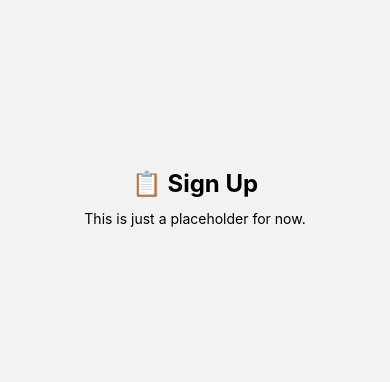
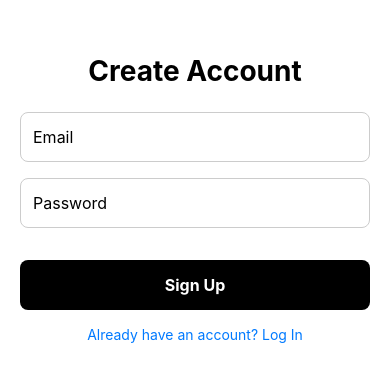
Before and after one commit to deeelern/Orbital-Pencil-Meets-Case, a React Native app: screen /SignUp in a window 390 px wide. Shown: the part 224-606 px from the top of the page. Built offline with nearby package versions, Linux system fonts and the light colour scheme.

Commit message:
patch_1.0.2

```diff
--- a/FirebaseConfig.js
+++ b/FirebaseConfig.js
@@ -1,6 +1,7 @@
 // Import the functions you need from the SDKs you need
 import firebase from "firebase/compat/app";
 import "firebase/compat/auth";
+import "firebase/compat/firestore";
 // TODO: Add SDKs for Firebase products that you want to use
 // https://firebase.google.com/docs/web/setup#available-libraries
 
@@ -20,4 +21,5 @@ if (!firebase.apps.length) {
 
 // Initialize Firebase
 export const auth = firebase.auth();
+export const db = firebase.firestore();
 export default firebase;
--- a/screens/SignUpScreen.js
+++ b/screens/SignUpScreen.js
@@ -1,25 +1,128 @@
-import React from 'react';
-import { View, Text, StyleSheet, SafeAreaView } from 'react-native';
+// ./screens/SignUpScreen.js
+import React, { useState } from 'react';
+import {
+  View,
+  Text,
+  TextInput,
+  TouchableOpacity,
+  StyleSheet,
+  Alert
+} from 'react-native';
+import { auth, db } from '../FirebaseConfig';
+import { createUserWithEmailAndPassword } from 'firebase/auth';
+import { doc, setDoc, serverTimestamp } from 'firebase/firestore';
 
-export default function SignUpScreen() {
+export default function SignUpScreen({ navigation }) {
+  const [email, setEmail]     = useState('');
+  const [password, setPassword] = useState('');
+
+  const handleSignUp = async () => {
+    if (!email || !password) {
+      return Alert.alert('All fields are required');
+    }
+    try {
+      // 1) Create the Auth user
+      const userCred = await createUserWithEmailAndPassword(
+        auth,
+        email.trim(),
+        password
+      );
+      const uid = userCred.user.uid;
+
+      // 2) Write basic profile to Firestore
+      await setDoc(doc(db, 'users', uid), {
+        email: email.trim(),
+        createdAt: serverTimestamp()
+      });
+
+      // 3) Go to Home (replace so you can’t go back)
+      navigation.replace('Home');
+    } catch (err) {
+      Alert.alert('Sign Up Failed', err.message);
+    }
+  };
+
   return (
-    <SafeAreaView style={styles.container}>
-      <Text style={styles.heading}>📋 Sign Up</Text>
-      <Text>This is just a placeholder for now.</Text>
-    </SafeAreaView>
+    <View style={styles.container}>
+      <Text style={styles.heading}>Create Account</Text>
+
+      <TextInput
+        placeholder="Email"
+        style={styles.input}
+        autoCapitalize="none"
+        keyboardType="email-address"
+        value={email}
+        onChangeText={setEmail}
+      />
+
+      <TextInput
+        placeholder="Password"
+        style={styles.input}
+        secureTextEntry
+        value={password}
+        onChangeText={setPassword}
+      />
+
+      <TouchableOpacity
+        style={styles.button}
+        activeOpacity={0.8}
+        onPress={handleSignUp}
+      >
+        <Text style={styles.buttonText}>Sign Up</Text>
+      </TouchableOpacity>
+
+      <TouchableOpacity
+        style={styles.linkContainer}
+        onPress={() => navigation.goBack()}
+      >
+        <Text style={styles.linkText}>
+          Already have an account? Log In
+        </Text>
+      </TouchableOpacity>
+    </View>
   );
 }
 
 const styles = StyleSheet.create({
   container: {
     flex: 1,
-    alignItems: 'center',
+    padding: 20,
     justifyContent: 'center',
-    padding: 16,
+    backgroundColor: '#fff'
   },
   heading: {
-    fontSize: 24,
+    fontSize: 28,
     fontWeight: 'bold',
-    marginBottom: 12,
+    marginBottom: 24,
+    textAlign: 'center'
   },
+  input: {
+    height: 50,
+    borderColor: '#ccc',
+    borderWidth: 1,
+    borderRadius: 8,
+    marginBottom: 16,
+    paddingHorizontal: 12,
+    fontSize: 16
+  },
+  button: {
+    backgroundColor: '#000',
+    height: 50,
+    borderRadius: 8,
+    justifyContent: 'center',
+    alignItems: 'center',
+    marginVertical: 16
+  },
+  buttonText: {
+    color: '#fff',
+    fontSize: 16,
+    fontWeight: 'bold'
+  },
+  linkContainer: {
+    alignItems: 'center'
+  },
+  linkText: {
+    color: '#007AFF',
+    fontSize: 14
+  }
 });
```
